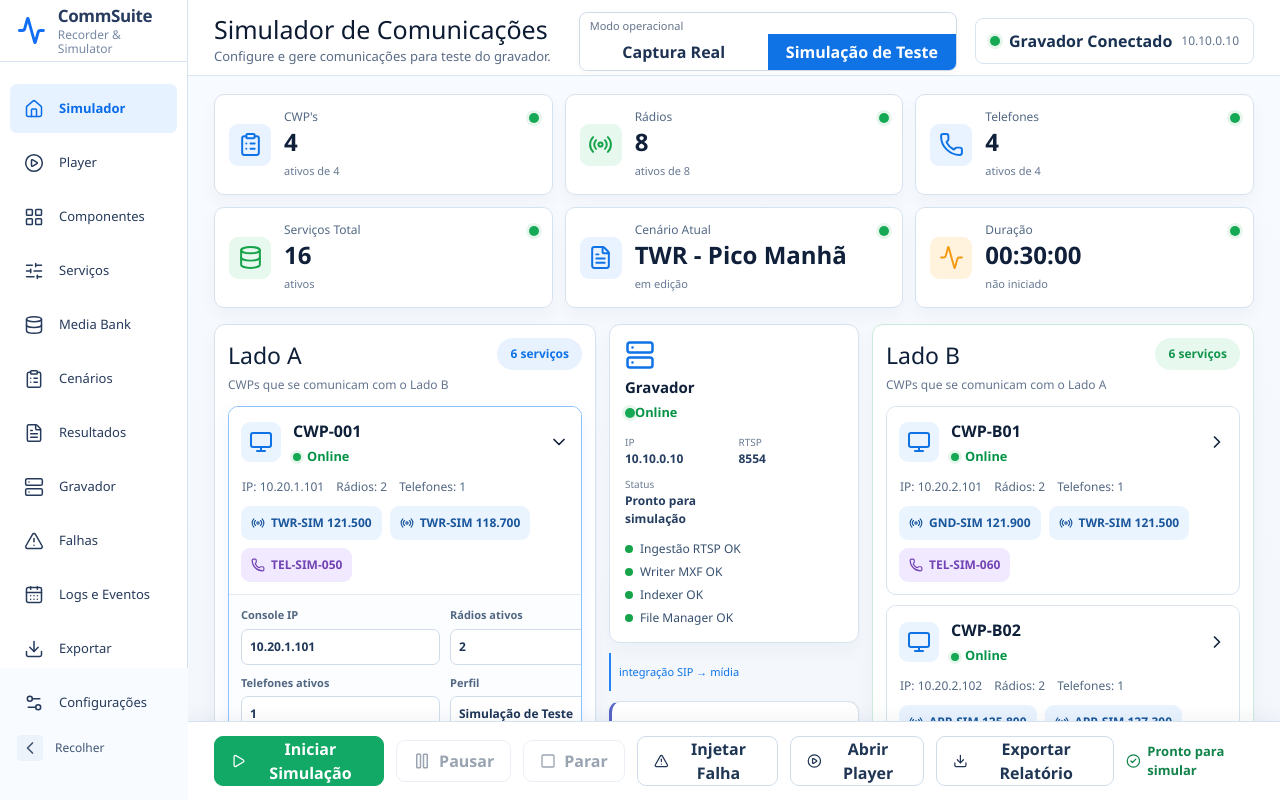
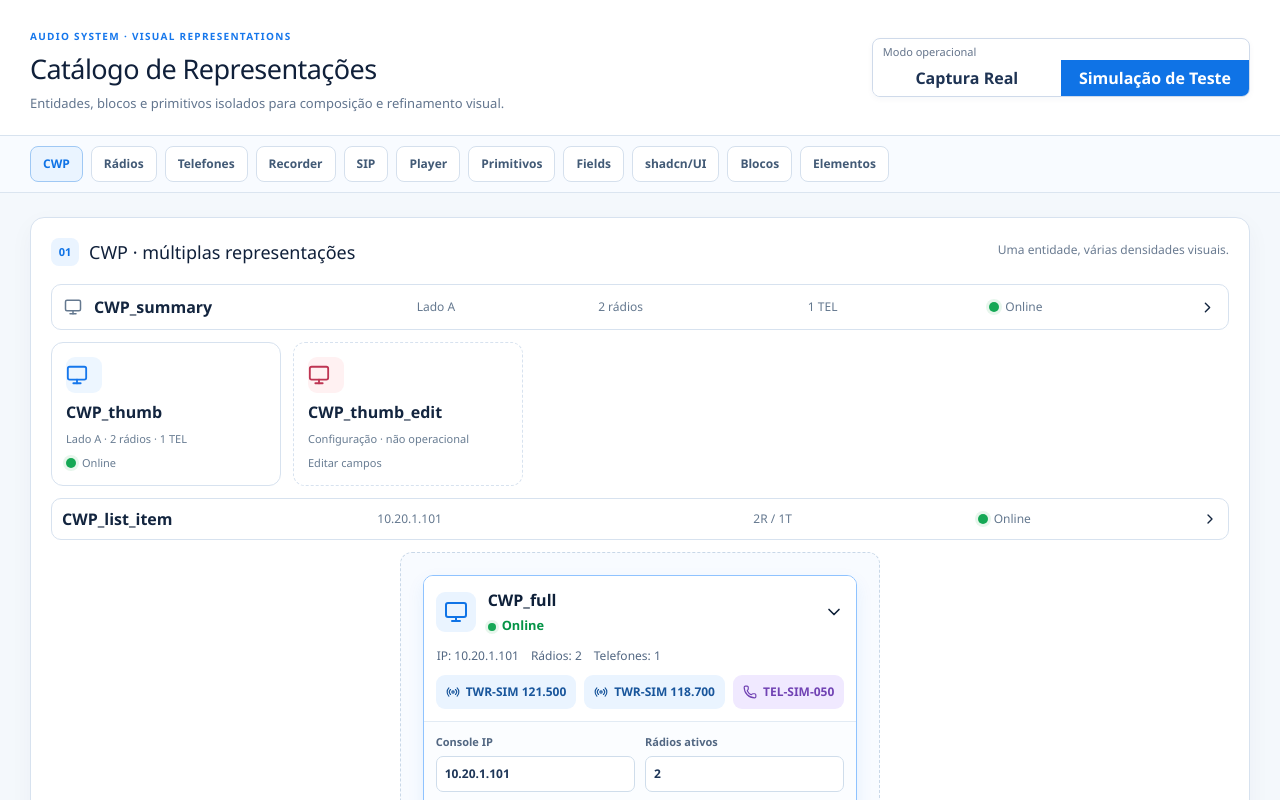
Before and after one commit to delmacy/audio-system, a React (Vite) app in the folder web/player-app/: page / in a window 1280 px wide. Shown: the top 800 px of the page. Built offline with nearby package versions, Linux system fonts and the light colour scheme; no server answers.

Commit message:
refactor(frontend): make component catalog the only app page

```diff
--- a/web/player-app/src/App.tsx
+++ b/web/player-app/src/App.tsx
@@ -1,77 +1,16 @@
-import { useState } from 'react'
 import { TooltipProvider } from '@/components/ui/tooltip'
-import { AppSidebar } from '@/app/AppSidebar'
-import { PlayerView } from '@/features/player/PlayerView'
-import { SimulatorView } from '@/features/simulator/views/SimulatorView'
-import { WorkspaceView } from '@/features/simulator/views/WorkspaceView'
-import { RecorderWorkspaceView } from '@/features/recorder/views/RecorderWorkspaceView'
 import { ComponentCatalogView } from '@/features/components/ComponentCatalogView'
-import type { MainView, SimulatorMode, SimStatus } from '@/features/simulator/model'
-import { useTimelineStore } from '@/timeline-store'
 import './App.css'
 
-const INITIAL_EVENTS = [
+const CATALOG_EVENTS = [
   'Gravador pronto em 10.10.0.10',
   'Gateway SIP online em 10.10.0.20',
   'CWP-A01 conectado',
-  'CWP-A02 conectado',
-  'CWP-B01 conectado',
-  'CWP-B02 conectado',
-  'Modo Simulação de Teste ativado',
 ]
 
 function App() {
-  const sidebarCollapsed = useTimelineStore(state => state.sidebarCollapsed)
-  const setSidebarCollapsed = useTimelineStore(state => state.setSidebarCollapsed)
-  const setPanel = useTimelineStore(state => state.setPanel)
-  const [activeView, setActiveView] = useState<MainView>('simulator')
-  const [simulatorMode, setSimulatorMode] = useState<SimulatorMode>('simulation')
-  const [simulatorStatus, setSimulatorStatus] = useState<SimStatus>('stopped')
-  const [simulatorEvents, setSimulatorEvents] = useState<string[]>(INITIAL_EVENTS)
-
-  const navigate = (view: MainView) => {
-    setActiveView(view)
-    setPanel(null)
-  }
-
   return <TooltipProvider>
-    <div className={'app-shell' + (sidebarCollapsed ? ' sidebar-collapsed' : '')}>
-      <AppSidebar
-        activeView={activeView}
-        collapsed={sidebarCollapsed}
-        onNavigate={navigate}
-        onToggleCollapsed={() => setSidebarCollapsed(!sidebarCollapsed)}
-      />
-
-      {activeView === 'simulator' ? (
-        <SimulatorView
-          mode={simulatorMode}
-          setMode={setSimulatorMode}
-          status={simulatorStatus}
-          setStatus={setSimulatorStatus}
-          events={simulatorEvents}
-          setEvents={setSimulatorEvents}
-          openPlayer={() => navigate('player')}
-        />
-      ) : activeView === 'player' ? (
-        <PlayerView />
-      ) : activeView === 'components' ? (
-        <ComponentCatalogView mode={simulatorMode} status={simulatorStatus} events={simulatorEvents} />
-      ) : activeView === 'recorder' ? (
-        <RecorderWorkspaceView mode={simulatorMode} status={simulatorStatus} />
-      ) : (
-        <WorkspaceView
-          view={activeView}
-          mode={simulatorMode}
-          setMode={setSimulatorMode}
-          status={simulatorStatus}
-          setStatus={setSimulatorStatus}
-          events={simulatorEvents}
-          setEvents={setSimulatorEvents}
-          openPlayer={() => navigate('player')}
-        />
-      )}
-    </div>
+    <ComponentCatalogView mode="simulation" status="stopped" events={CATALOG_EVENTS} />
   </TooltipProvider>
 }
 
--- a/web/player-app/src/features/components/ComponentCatalogView.tsx
+++ b/web/player-app/src/features/components/ComponentCatalogView.tsx
@@ -11,9 +11,10 @@ import { SummaryCard } from '@/features/simulator/elements/SummaryCard'
 import { PrimitiveCatalogSection } from '@/features/components/PrimitiveCatalogSection'
 import { BlockPrimitiveCatalogSection } from '@/features/components/BlockPrimitiveCatalogSection'
 import { ShadcnCatalogSection } from '@/features/components/ShadcnCatalogSection'
+import { FormPrimitiveCatalogSection } from '@/features/components/FormPrimitiveCatalogSection'
 import { SIM_CWPS, type SimStatus, type SimulatorMode } from '@/features/simulator/model'
 
-type CatalogTab = 'cwp' | 'radios' | 'telephones' | 'recorder' | 'sip' | 'player' | 'primitives' | 'shadcn' | 'blocks' | 'elements'
+type CatalogTab = 'cwp' | 'radios' | 'telephones' | 'recorder' | 'sip' | 'player' | 'primitives' | 'fields' | 'shadcn' | 'blocks' | 'elements'
 
 const CATALOG_TABS: { id: CatalogTab; label: string }[] = [
   { id: 'cwp', label: 'CWP' },
@@ -23,6 +24,7 @@ const CATALOG_TABS: { id: CatalogTab; label: string }[] = [
   { id: 'sip', label: 'SIP' },
   { id: 'player', label: 'Player' },
   { id: 'primitives', label: 'Primitivos' },
+  { id: 'fields', label: 'Fields' },
   { id: 'shadcn', label: 'shadcn/UI' },
   { id: 'blocks', label: 'Blocos' },
   { id: 'elements', label: 'Elementos' },
@@ -153,9 +155,11 @@ export function ComponentCatalogView({ mode, status, events }: {
 
       {catalogTab === 'primitives' && <PrimitiveCatalogSection number="07" />}
 
-      {catalogTab === 'shadcn' && <ShadcnCatalogSection number="08" />}
+      {catalogTab === 'fields' && <FormPrimitiveCatalogSection number="08" />}
 
-      {catalogTab === 'blocks' && <BlockPrimitiveCatalogSection number="09" />}
+      {catalogTab === 'shadcn' && <ShadcnCatalogSection number="09" />}
+
+      {catalogTab === 'blocks' && <BlockPrimitiveCatalogSection number="10" />}
 
       {catalogTab === 'elements' && <section className="catalog-section">
         <div className="catalog-section-title"><div><span>11</span><h2>Elementos genéricos</h2></div><p>Peças não vinculadas a uma entidade específica.</p></div>
--- /dev/null
+++ b/web/player-app/src/features/components/FormPrimitiveCatalogSection.tsx
@@ -0,0 +1,58 @@
+import { Field, FORM_PRIMITIVE_COLORS, TextareaField } from '@/primitives'
+
+export function FormPrimitiveCatalogSection({ number }: { number: string }) {
+  return <section className="catalog-section">
+    <div className="catalog-section-title">
+      <div><span>{number}</span><h2>Fields e Textarea</h2></div>
+      <p>Primitivos de formulário prontos para composições futuras.</p>
+    </div>
+
+    <div className="primitive-family">
+      <header><strong>field</strong><small>blue · gray · red · green · purple × static · pulse + disabled</small></header>
+      <div className="form-primitive-grid">
+        {FORM_PRIMITIVE_COLORS.flatMap(color => (['static', 'pulse'] as const).map(motion => {
+          const id = `field_${color}${motion === 'pulse' ? '_pulse' : ''}`
+          return <article className="primitive-specimen form-specimen" key={id} id={id}>
+            <div className="primitive-specimen-preview">
+              <Field color={color} motion={motion} label={id} helper="helper text" placeholder="valor..." />
+            </div>
+            <code>{id}</code>
+          </article>
+        }))}
+        {FORM_PRIMITIVE_COLORS.map(color => {
+          const id = `field_${color}_disabled`
+          return <article className="primitive-specimen form-specimen" key={id} id={id}>
+            <div className="primitive-specimen-preview">
+              <Field color={color} label={id} disabled defaultValue="disabled" />
+            </div>
+            <code>{id}</code>
+          </article>
+        })}
+      </div>
+    </div>
+
+    <div className="primitive-family">
+      <header><strong>textarea</strong><small>blue · gray · red · green · purple × static · pulse + disabled</small></header>
+      <div className="form-primitive-grid">
+        {FORM_PRIMITIVE_COLORS.flatMap(color => (['static', 'pulse'] as const).map(motion => {
+          const id = `textarea_${color}${motion === 'pulse' ? '_pulse' : ''}`
+          return <article className="primitive-specimen form-specimen" key={id} id={id}>
+            <div className="primitive-specimen-preview">
+              <TextareaField color={color} motion={motion} label={id} helper="helper text" placeholder="conteúdo..." rows={3} />
+            </div>
+            <code>{id}</code>
+          </article>
+        }))}
+        {FORM_PRIMITIVE_COLORS.map(color => {
+          const id = `textarea_${color}_disabled`
+          return <article className="primitive-specimen form-specimen" key={id} id={id}>
+            <div className="primitive-specimen-preview">
+              <TextareaField color={color} label={id} disabled defaultValue="disabled" rows={3} />
+            </div>
+            <code>{id}</code>
+          </article>
+        })}
+      </div>
+    </div>
+  </section>
+}
--- /dev/null
+++ b/web/player-app/src/primitives/FormField.tsx
@@ -0,0 +1,65 @@
+export type FormPrimitiveColor = 'blue' | 'gray' | 'red' | 'green' | 'purple'
+export type FormPrimitiveMotion = 'static' | 'pulse'
+
+function formClass(base: string, color: FormPrimitiveColor, motion: FormPrimitiveMotion, disabled: boolean) {
+  return [
+    base,
+    `form-primitive-${color}`,
+    `form-primitive-motion-${motion}`,
+    disabled ? 'form-primitive-disabled' : '',
+  ].filter(Boolean).join(' ')
+}
+
+export function Field({
+  color = 'blue',
+  motion = 'static',
+  label = 'Field',
+  helper,
+  disabled = false,
+  placeholder = 'Digite um valor',
+  type = 'text',
+  defaultValue,
+}: {
+  color?: FormPrimitiveColor
+  motion?: FormPrimitiveMotion
+  label?: string
+  helper?: string
+  disabled?: boolean
+  placeholder?: string
+  type?: 'text' | 'password' | 'email' | 'number' | 'search'
+  defaultValue?: string
+}) {
+  return <label className={formClass('form-primitive-field', color, motion, disabled)}>
+    <span>{label}</span>
+    <input type={type} disabled={disabled} placeholder={placeholder} defaultValue={defaultValue} />
+    {helper && <small>{helper}</small>}
+  </label>
+}
+
+export function TextareaField({
+  color = 'blue',
+  motion = 'static',
+  label = 'Textarea',
+  helper,
+  disabled = false,
+  placeholder = 'Digite o conteúdo',
+  rows = 4,
+  defaultValue,
+}: {
+  color?: FormPrimitiveColor
+  motion?: FormPrimitiveMotion
+  label?: string
+  helper?: string
+  disabled?: boolean
+  placeholder?: string
+  rows?: number
+  defaultValue?: string
+}) {
+  return <label className={formClass('form-primitive-field form-primitive-textarea', color, motion, disabled)}>
+    <span>{label}</span>
+    <textarea disabled={disabled} placeholder={placeholder} rows={rows} defaultValue={defaultValue} />
+    {helper && <small>{helper}</small>}
+  </label>
+}
+
+export const FORM_PRIMITIVE_COLORS: FormPrimitiveColor[] = ['blue', 'gray', 'red', 'green', 'purple']
--- a/web/player-app/src/primitives/index.ts
+++ b/web/player-app/src/primitives/index.ts
@@ -16,3 +16,5 @@ export {
 export { PrimitiveButton, type PrimitiveButtonColor, type PrimitiveButtonVariant, type PrimitiveButtonSize, type PrimitiveButtonMotion, type PrimitiveButtonIcon } from './PrimitiveButton'
 
 export { VisualBlock, BLOCK_COLORS, BLOCK_MOTIONS, type BlockColor, type BlockMotion } from './VisualBlock'
+
+export { Field, TextareaField, FORM_PRIMITIVE_COLORS, type FormPrimitiveColor, type FormPrimitiveMotion } from './FormField'
```
